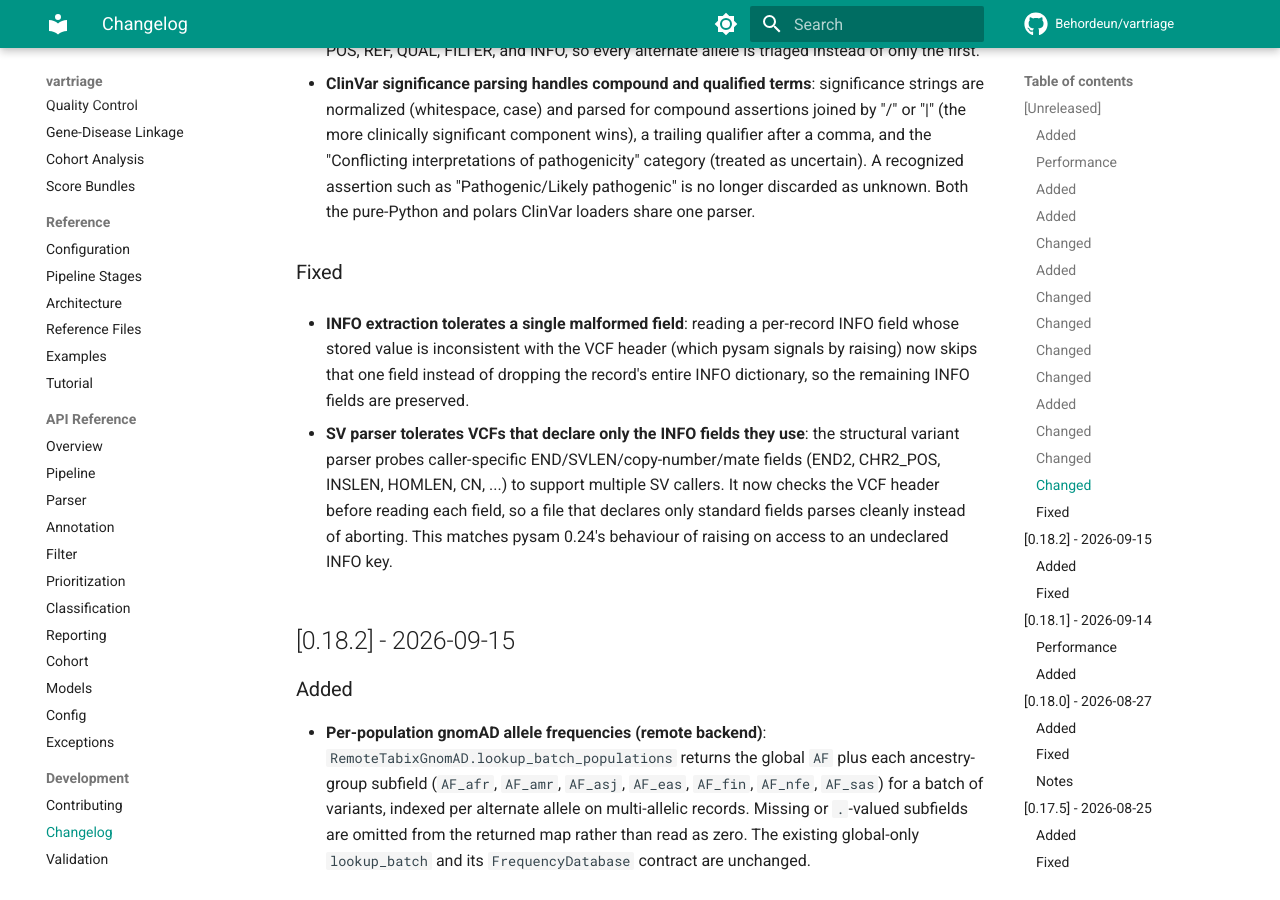
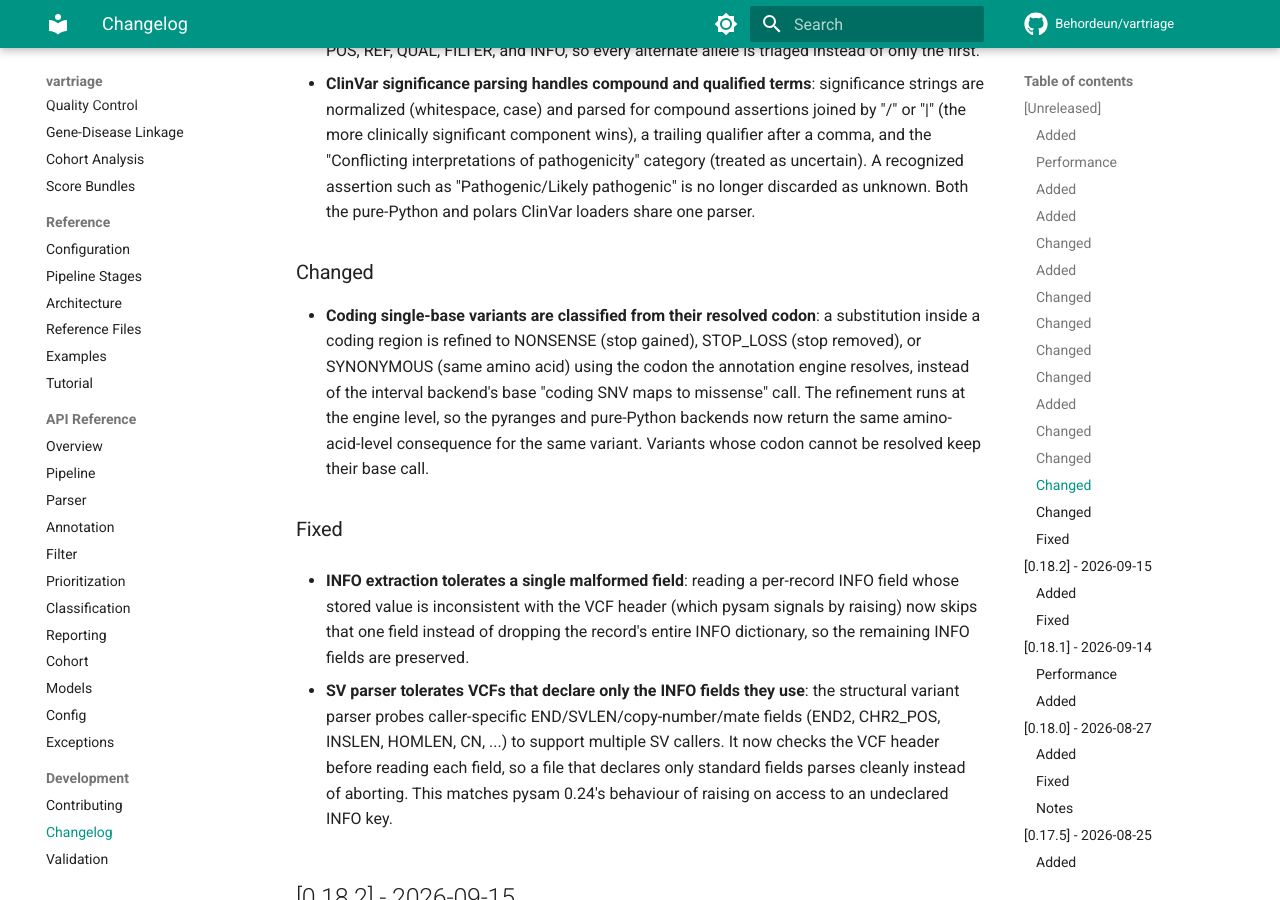
Before and after one commit to Behordeun/vartriage, an MkDocs documentation site: the page built from docs/changelog.md, in a window 1280 px wide and 900 px high, scrolled down 3790 px. Built offline with MkDocs 1.6.1 and Material for MkDocs 9.7.7, drawn with Linux system fonts in a browser that asks for light colours; comment, search, counter and statistics services are not loaded.

Commit message:
Classify coding single-base variants from their resolved codon
An interval backend can place a single-base substitution inside a coding region but cannot tell what it does to the protein, so a backend that stops there calls every coding SNV missense. That hides stop-gain variants, which carry the strongest pathogenic evidence, and it makes the answer depend on which backend is installed.

A pure refiner takes the base consequence plus the codon the engine already resolves and returns the amino-acid-level call: NONSENSE when a stop is gained, STOP_LOSS when an existing stop is removed, SYNONYMOUS when the amino acid is unchanged, otherwise MISSENSE. The engine applies it to every coding SNV after the base call, resolving the codon through the pyranges CodonResolver or the codon context the pure-Python backend attaches to its overlaps, so both backends now agree. A variant whose codon cannot be resolved keeps its base call, and non-coding calls are never reinterpreted.

Covered by unit tests over stop-gain, stop-loss, synonymous, missense, and the no-context and non-coding guard cases.

```diff
--- a/docs/changelog.md
+++ b/docs/changelog.md
@@ -55,6 +55,9 @@ Format follows [Keep a Changelog](https://keepachangelog.com/en/1.1.0/). Version
 
 - **Multi-allelic records are split into one variant per ALT**: a VCF line carrying several comma-separated ALT alleles now yields one variant per allele, each sharing the record's CHROM, POS, REF, QUAL, FILTER, and INFO, so every alternate allele is triaged instead of only the first.
 - **ClinVar significance parsing handles compound and qualified terms**: significance strings are normalized (whitespace, case) and parsed for compound assertions joined by "/" or "|" (the more clinically significant component wins), a trailing qualifier after a comma, and the "Conflicting interpretations of pathogenicity" category (treated as uncertain). A recognized assertion such as "Pathogenic/Likely pathogenic" is no longer discarded as unknown. Both the pure-Python and polars ClinVar loaders share one parser.
+### Changed
+
+- **Coding single-base variants are classified from their resolved codon**: a substitution inside a coding region is refined to NONSENSE (stop gained), STOP_LOSS (stop removed), or SYNONYMOUS (same amino acid) using the codon the annotation engine resolves, instead of the interval backend's base "coding SNV maps to missense" call. The refinement runs at the engine level, so the pyranges and pure-Python backends now return the same amino-acid-level consequence for the same variant. Variants whose codon cannot be resolved keep their base call.
 
 ### Fixed
 
```
